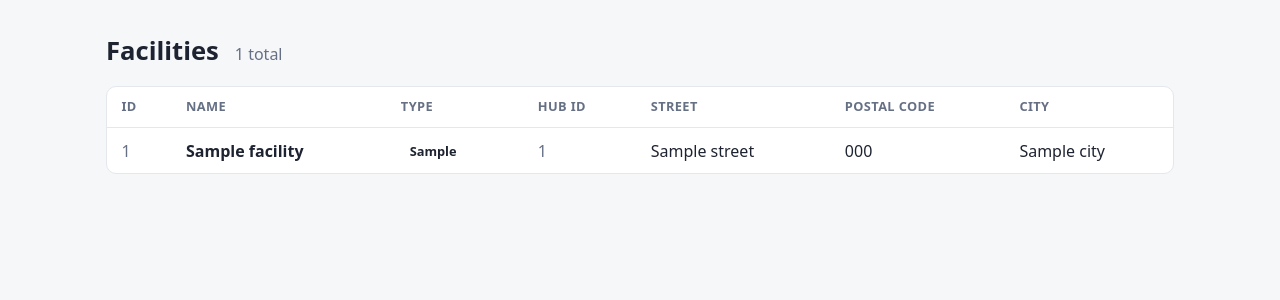
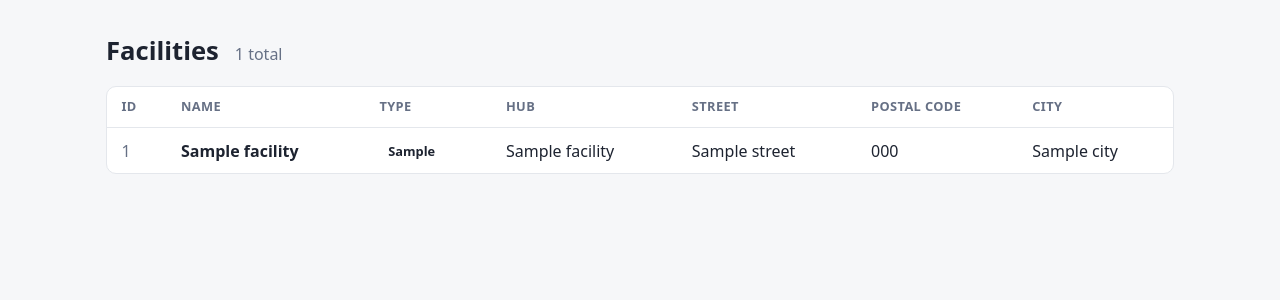
Before and after one commit to Kali2114/ParcelFlow, a Flask app: template templates/facilities.html in a window 1280 px wide. Shown: the part 67-367 px from the top of the page. Run offline with Flask 3, Linux system fonts and the light colour scheme; the template is opened without the code that fills it: most values are stand-ins (such as "Sample title", 1, 10 or a date in 2020).

Commit message:
Show hub name on facilities page via self join
Co-Authored-By: Claude Opus 5.5 <noreply@anthropic.com>

```diff
--- a/app.py
+++ b/app.py
@@ -13,7 +13,10 @@ def index():
 def list_facilities():
     connection = get_connection()
     with connection.cursor() as cursor:
-        cursor.execute("select * from facilities")
+        cursor.execute("""SELECT f.facility_id, f.name, f.facility_type,
+         f.street, f.postal_code, f.city, h.name AS hub_name
+         FROM facilities f
+         LEFT JOIN facilities h ON f.hub_id = h.facility_id""")
         data = cursor.fetchall()
     connection.close()
     return flask.render_template("facilities.html", facilities=data)
--- a/templates/facilities.html
+++ b/templates/facilities.html
@@ -15,7 +15,7 @@
                 <th>ID</th>
                 <th>Name</th>
                 <th>Type</th>
-                <th>Hub ID</th>
+                <th>Hub</th>
                 <th>Street</th>
                 <th>Postal code</th>
                 <th>City</th>
@@ -27,7 +27,7 @@
                 <td class="num">{{ f.facility_id }}</td>
                 <td><strong>{{ f.name }}</strong></td>
                 <td><span class="badge badge-{{ f.facility_type }}">{{ f.facility_type }}</span></td>
-                <td class="num">{{ f.hub_id if f.hub_id is not none else '—' }}</td>
+                <td>{{ f.hub_name if f.hub_name is not none else '—' }}</td>
                 <td>{{ f.street }}</td>
                 <td>{{ f.postal_code }}</td>
                 <td>{{ f.city }}</td>
```
Also changed, not shown: CLAUDE.md (+1 -1 lines).
